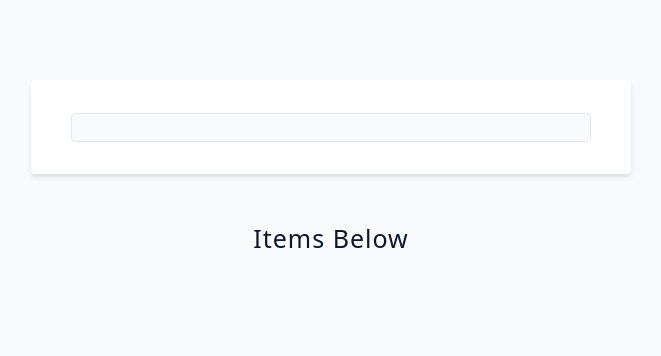
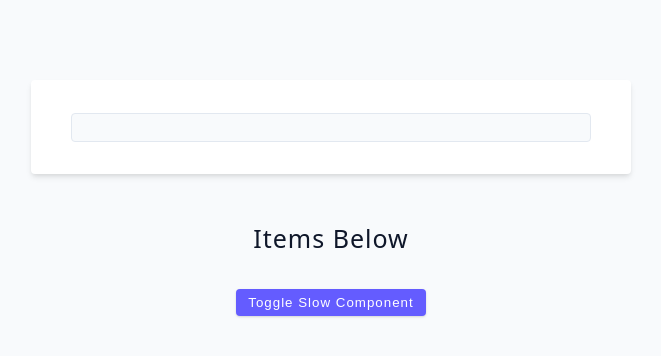
Before and after one commit to yorkyorkex/03-advanced-react, a React (Vite) app: page / in a window 1280 px wide. Shown: the top 356 px of the page, without its empty margins (309-970 px from the left). Built offline with nearby package versions, Linux system fonts and the light colour scheme.

Commit message:
Add SlowComponent with lazy loading and toggle functionality in LatestReact component

```diff
--- a/src/tutorial/11-performance/starter/04-react-18/index.jsx
+++ b/src/tutorial/11-performance/starter/04-react-18/index.jsx
@@ -1,9 +1,11 @@
-import { useState, useTransition } from 'react'
+import { useState, useTransition, Suspense, lazy } from 'react'
+
+const SlowComponent = lazy(() => import('./SlowComponent'))
 const LatestReact = () => {
   const [text, setText] = useState('')
   const [items, setItems] = useState([])
   const [isPending, startTransition] = useTransition()
-
+  const [show, setShow] = useState(false)
   const handleChange = (e) => {
     setText(e.target.value)
 
@@ -43,6 +45,12 @@ const LatestReact = () => {
           {items}
         </div>
       )}
+      <button className="btn" onClick={() => setShow(!show)}>
+        Toggle Slow Component
+      </button>
+      <Suspense fallback={<h4>Loading...</h4>}>
+        {show && <SlowComponent />}
+      </Suspense>
     </section>
   )
 }
```
